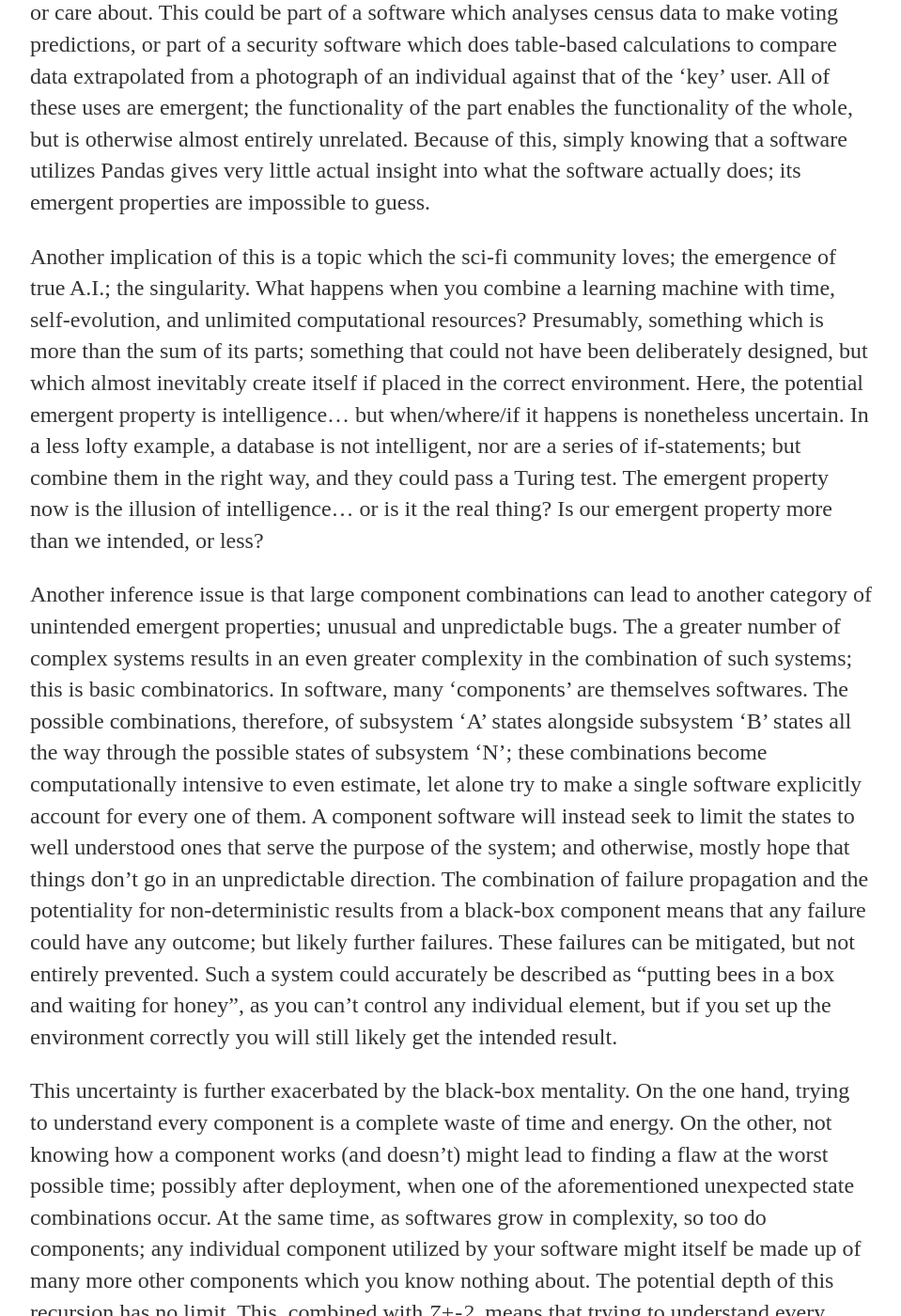
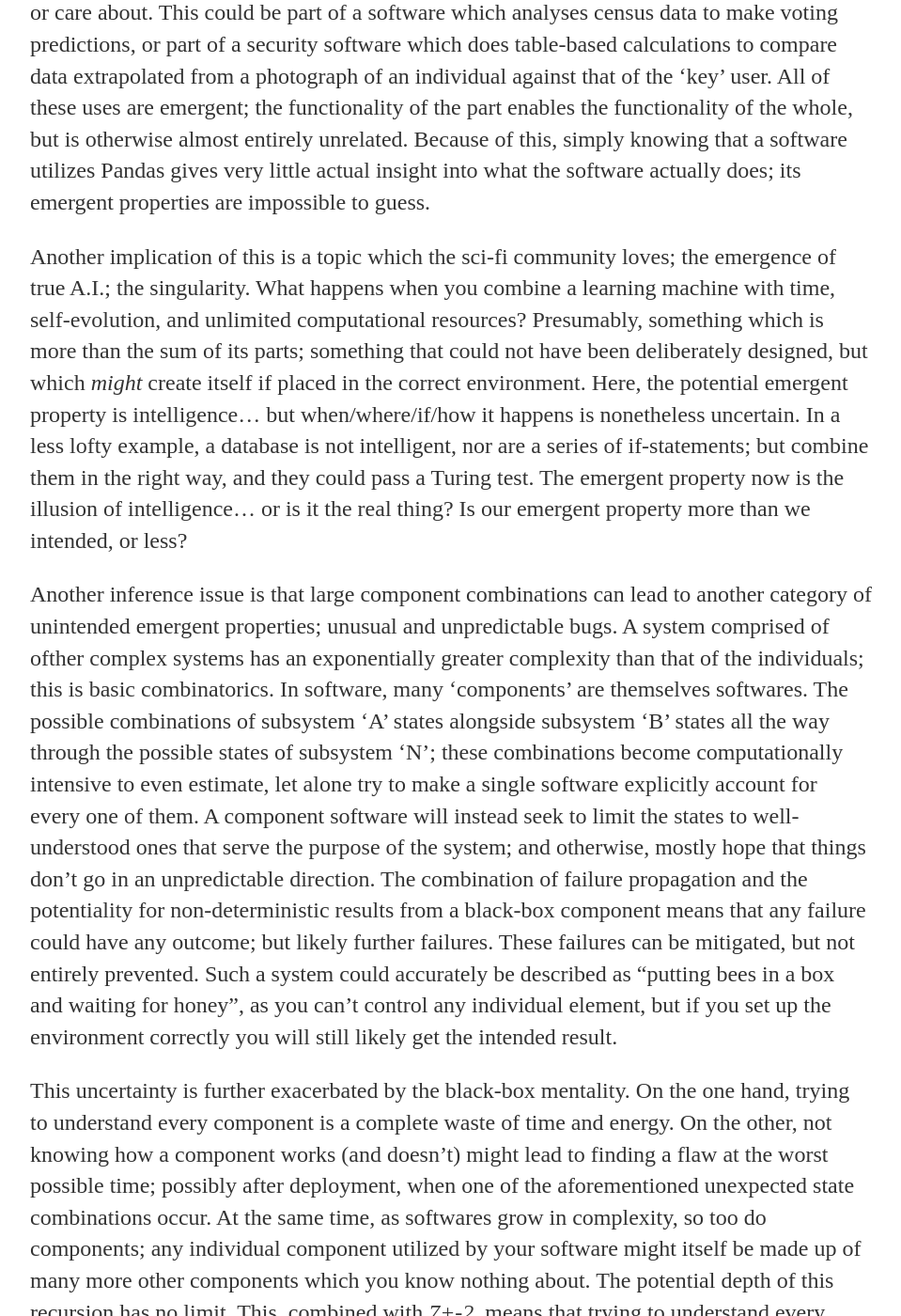
Before and after one commit to Quintuplin/quintuplin.github.io, a Jekyll site: the page built from _posts/2019-10-22-Chapter-19.md, in a window 1280 px wide and 1400 px high, scrolled down 1089 px. Shown: the whole window at 94% size, without its empty margins (160-1119 px from the left). Built offline with Jekyll 4.4.1, drawn with Linux system fonts in a browser that asks for light colours; comment, search, counter and statistics services are not loaded.

Commit message:
Update 2019-10-22-Chapter-19.md

```diff
--- a/_posts/2019-10-22-Chapter-19.md
+++ b/_posts/2019-10-22-Chapter-19.md
@@ -12,8 +12,8 @@ The issue with the emergent properties of a system is that they are often fundam
 
 The first limitation of inference, therefore, is that any individual component only suplies a tool to be utilized by the system; one which can be used in any number of unpredictable ways. Take pandas, a data-science component which allows for complex table-based operations and calculations. Alone, all it really does is allow the software to organize and generate data; but how that data is received, stored, interpreted; these pandas doesn't know or care about. This could be part of a software which analyses census data to make voting predictions, or part of a security software which does table-based calculations to compare data extrapolated from a photograph of an individual against that of the 'key' user. All of these uses are emergent; the functionality of the part enables the functionality of the whole, but is otherwise almost entirely unrelated. Because of this, simply knowing that a software utilizes Pandas gives very little actual insight into what the software actually does; its emergent properties are impossible to guess.
 
-Another implication of this is a topic which the sci-fi community loves; the emergence of true A.I.; the singularity. What happens when you combine a learning machine with time, self-evolution, and unlimited computational resources? Presumably, something which is more than the sum of its parts; something that could not have been deliberately designed, but which almost inevitably create itself if placed in the correct environment. Here, the potential emergent property is intelligence... but when/where/if it happens is nonetheless uncertain. In a less lofty example, a database is not intelligent, nor are a series of if-statements; but combine them in the right way, and they could pass a Turing test. The emergent property now is the illusion of intelligence... or is it the real thing? Is our emergent property more than we intended, or less?
+Another implication of this is a topic which the sci-fi community loves; the emergence of true A.I.; the singularity. What happens when you combine a learning machine with time, self-evolution, and unlimited computational resources? Presumably, something which is more than the sum of its parts; something that could not have been deliberately designed, but which *might* create itself if placed in the correct environment. Here, the potential emergent property is intelligence... but when/where/if/how it happens is nonetheless uncertain. In a less lofty example, a database is not intelligent, nor are a series of if-statements; but combine them in the right way, and they could pass a Turing test. The emergent property now is the illusion of intelligence... or is it the real thing? Is our emergent property more than we intended, or less?
 
-Another inference issue is that large component combinations can lead to another category of unintended emergent properties; unusual and unpredictable bugs. The a greater number of complex systems results in an even greater complexity in the combination of such systems; this is basic combinatorics. In software, many 'components' are themselves softwares. The possible combinations, therefore, of subsystem 'A' states alongside subsystem 'B' states all the way through the possible states of subsystem 'N'; these combinations become computationally intensive to even estimate, let alone try to make a single software explicitly account for every one of them. A component software will instead seek to limit the states to well understood ones that serve the purpose of the system; and otherwise, mostly hope that things don't go in an unpredictable direction. The combination of failure propagation and the potentiality for non-deterministic results from a black-box component means that any failure could have any outcome; but likely further failures. These failures can be mitigated, but not entirely prevented. Such a system could accurately be described as "putting bees in a box and waiting for honey", as you can't control any individual element, but if you set up the environment correctly you will still likely get the intended result.
+Another inference issue is that large component combinations can lead to another category of unintended emergent properties; unusual and unpredictable bugs. A system comprised of ofther complex systems has an exponentially greater complexity than that of the individuals; this is basic combinatorics. In software, many 'components' are themselves softwares. The possible combinations of subsystem 'A' states alongside subsystem 'B' states all the way through the possible states of subsystem 'N'; these combinations become computationally intensive to even estimate, let alone try to make a single software explicitly account for every one of them. A component software will instead seek to limit the states to well-understood ones that serve the purpose of the system; and otherwise, mostly hope that things don't go in an unpredictable direction. The combination of failure propagation and the potentiality for non-deterministic results from a black-box component means that any failure could have any outcome; but likely further failures. These failures can be mitigated, but not entirely prevented. Such a system could accurately be described as "putting bees in a box and waiting for honey", as you can't control any individual element, but if you set up the environment correctly you will still likely get the intended result.
 
 This uncertainty is further exacerbated by the black-box mentality. On the one hand, trying to understand every component is a complete waste of time and energy. On the other, not knowing how a component works (and doesn't) might lead to finding a flaw at the worst possible time; possibly after deployment, when one of the aforementioned unexpected state combinations occur. At the same time, as softwares grow in complexity, so too do components; any individual component utilized by your software might itself be made up of many more other components which you know nothing about. The potential depth of this recursion has no limit. This, combined with *7+-2*, means that trying to understand every component, state, combination, and sub-component is a fool's errand. Ultimately, the best you can do is test the things that you intend to use so that you have a *hope* of understanding some of the most predictable unusual states, and hope that the ones you have missed don't occur; or at least don't occur too often.
```
